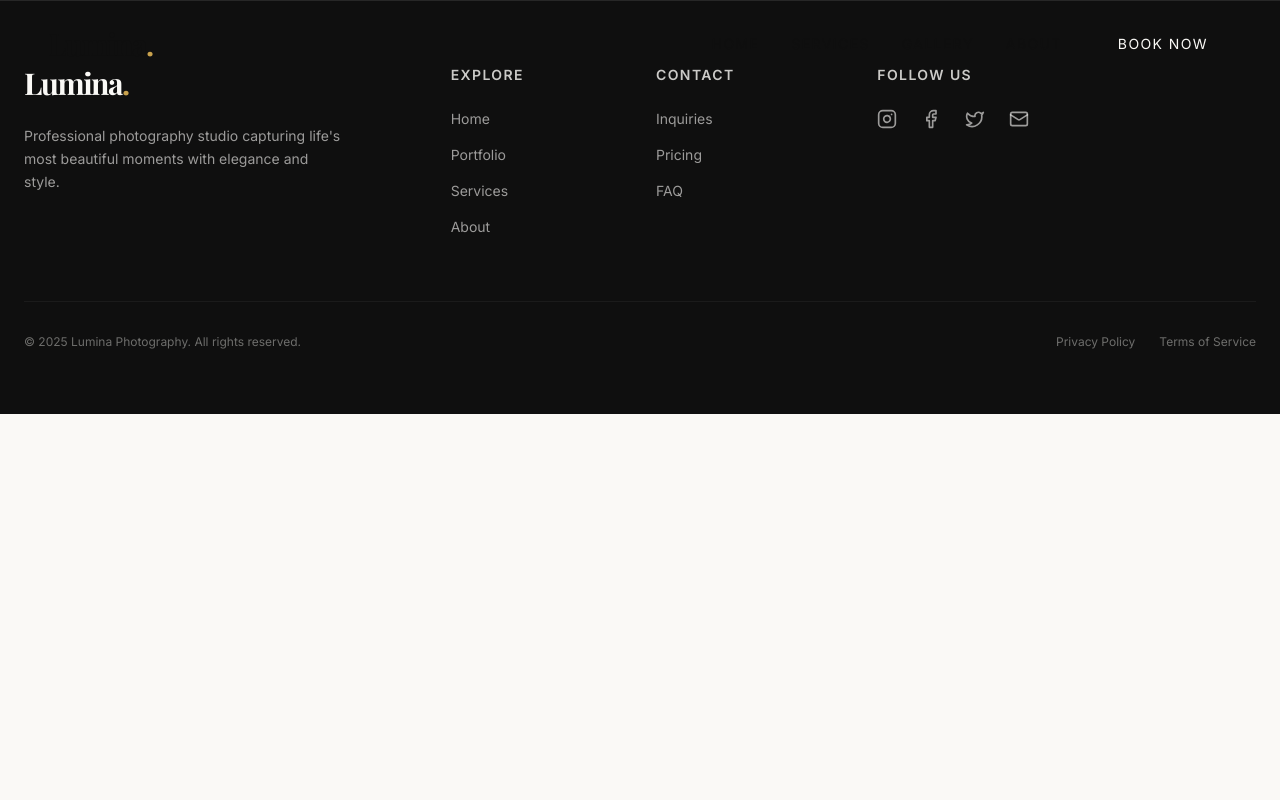
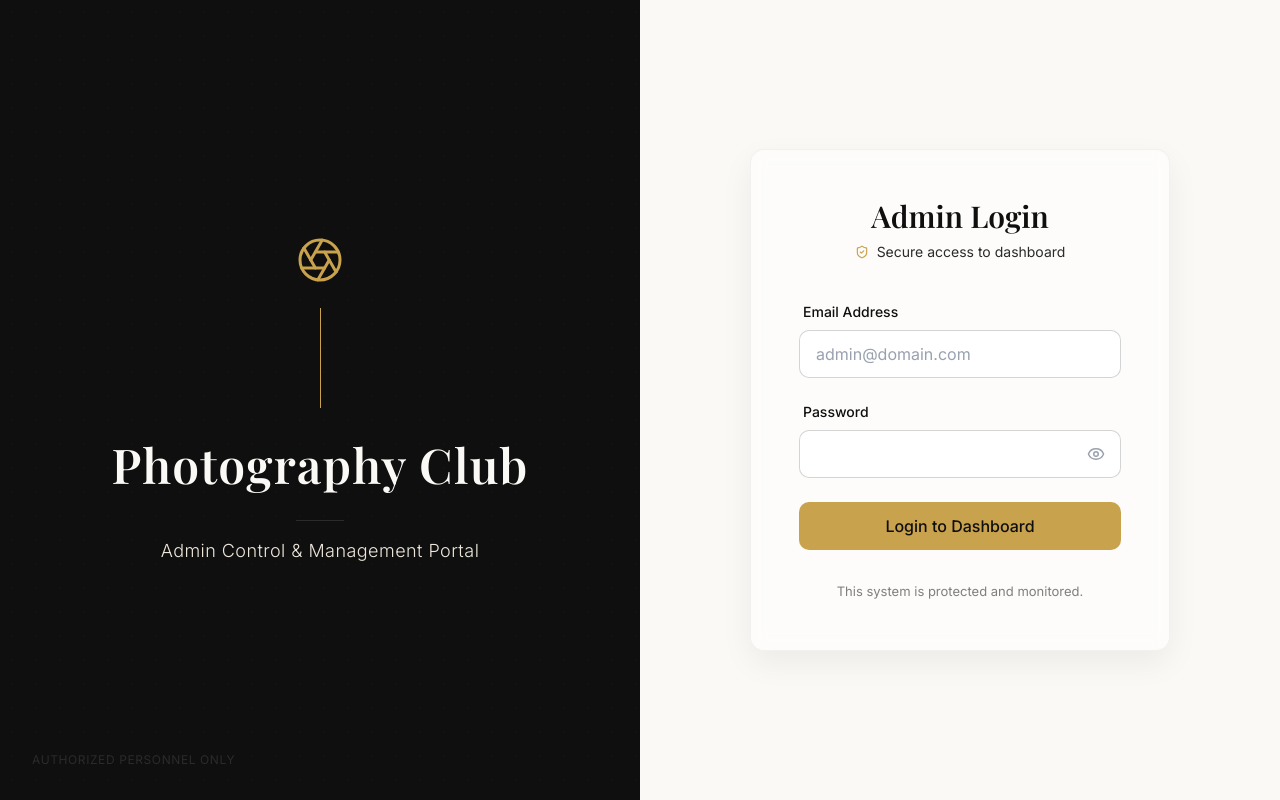
Before and after one commit to arnab0475/giftofmemories, a React (Vite) app in the folder client/: page /admin-portal-secret in a window 1280 px wide. Built offline with nearby package versions, Linux system fonts and the light colour scheme; a web font is replaced by a local one.

Commit message:
feat[frontend]: adding admin login panel

```diff
--- a/client/src/App.jsx
+++ b/client/src/App.jsx
@@ -12,6 +12,8 @@ import ServicesPage from "./pages/ServicesPage";
 import GalleryPage from "./pages/GalleryPage";
 import ContactPage from "./pages/ContactPage";
 import AboutPage from "./pages/AboutPage";
+import AdminLogin from "./pages/AdminLogin";
+import DashboardPage from "./pages/DashboardPage";
 
 const ScrollToTop = () => {
   const { pathname } = useLocation();
@@ -23,12 +25,16 @@ const ScrollToTop = () => {
   return null;
 };
 
-function App() {
+const AppContent = () => {
+  const location = useLocation();
+  const hideNavbarRoutes = ["/admin-portal-secret", "/dashboard"];
+  const shouldHideNavbar = hideNavbarRoutes.includes(location.pathname);
+
   return (
-    <Router>
+    <>
       <ScrollToTop />
       <div className="min-h-screen bg-warm-ivory selection:bg-gold-accent selection:text-white">
-        <Navbar />
+        {!shouldHideNavbar && <Navbar />}
 
         <main>
           <Routes>
@@ -37,11 +43,21 @@ function App() {
             <Route path="/gallery" element={<GalleryPage />} />
             <Route path="/contact" element={<ContactPage />} />
             <Route path="/about" element={<AboutPage />} />
+            <Route path="/admin-portal-secret" element={<AdminLogin />} />
+            <Route path="/dashboard" element={<DashboardPage />} />
           </Routes>
         </main>
 
-        <Footer />
+        {!shouldHideNavbar && <Footer />}
       </div>
+    </>
+  );
+};
+
+function App() {
+  return (
+    <Router>
+      <AppContent />
     </Router>
   );
 }
--- /dev/null
+++ b/client/src/pages/AdminLogin.jsx
@@ -0,0 +1,220 @@
+import { useState, useEffect } from "react";
+import { useNavigate } from "react-router-dom";
+import { Eye, EyeOff, Loader2, ShieldCheck, Aperture } from "lucide-react";
+import { motion } from "framer-motion";
+
+const AdminLogin = () => {
+  const navigate = useNavigate();
+  const [email, setEmail] = useState("");
+  const [password, setPassword] = useState("");
+  const [showPassword, setShowPassword] = useState(false);
+  const [isLoading, setIsLoading] = useState(false);
+  const [isSuccess, setIsSuccess] = useState(false);
+  const [error, setError] = useState("");
+  const [focusedField, setFocusedField] = useState(null);
+
+  const handleSubmit = (e) => {
+    e.preventDefault();
+    setIsLoading(true);
+
+    // Simulate network request
+    setTimeout(() => {
+      if (email === "admin@gmail.com" && password === "admin1234") {
+        setIsLoading(false);
+        setIsSuccess(true);
+        console.log("Login successful, redirecting...");
+        setTimeout(() => {
+          navigate("/dashboard", { replace: true });
+        }, 800);
+      } else {
+        setIsLoading(false);
+        setError("Invalid credentials. Access denied.");
+        setTimeout(() => setError(""), 3000);
+      }
+    }, 1000);
+  };
+
+  return (
+    <div className="min-h-screen flex flex-col md:flex-row font-inter overflow-hidden">
+      {/* LEFT PANEL - BRAND IDENTITY */}
+      <motion.div
+        initial={{ opacity: 0 }}
+        animate={{ opacity: 1 }}
+        transition={{ duration: 0.8 }}
+        className="w-full md:w-1/2 bg-[#0F0F0F] relative flex flex-col justify-center items-center p-12 text-center overflow-hidden"
+      >
+        {/* Subtle decorative elements */}
+        <div className="absolute inset-0 opacity-[0.03] bg-[radial-gradient(circle_at_center,_var(--color-gold-accent)_1px,_transparent_1px)] bg-[size:24px_24px]"></div>
+
+        <motion.div
+          initial={{ scale: 0.8, opacity: 0 }}
+          animate={{ scale: 1, opacity: 1 }}
+          transition={{ delay: 0.2, duration: 0.6 }}
+        >
+          <Aperture
+            size={48}
+            className="text-[#C9A24D] mb-6"
+            strokeWidth={1.5}
+          />
+        </motion.div>
+        {/* Vertical Gold Line Decoration - "Thin vertical gold line" option */}
+        <motion.div
+          initial={{ height: 0 }}
+          animate={{ height: "100px" }}
+          transition={{ delay: 0.5, duration: 0.8 }}
+          className="w-[1px] bg-[#C9A24D] mb-8"
+        ></motion.div>
+
+        <div className="z-10 flex flex-col items-center">
+          <h1 className="font-playfair text-4xl md:text-5xl font-semibold text-[#FAF9F6] mb-4 tracking-wide">
+            Photography Club
+          </h1>
+
+          <div className="h-[1px] w-12 bg-[#2B2B2B] my-4"></div>
+
+          <p className="text-[#EDE6DB] text-lg font-light tracking-wide">
+            Admin Control & Management Portal
+          </p>
+        </div>
+
+        <div className="absolute bottom-8 left-8 text-[#2B2B2B] text-xs tracking-wider uppercase">
+          Authorized personnel only
+        </div>
+      </motion.div>
+
+      {/* RIGHT PANEL - LOGIN FORM */}
+      <motion.div
+        initial={{ y: 20, opacity: 0 }}
+        animate={{ y: 0, opacity: 1 }}
+        transition={{ delay: 0.3, duration: 0.6 }}
+        className="w-full md:w-1/2 bg-[#FAF9F6] flex flex-col justify-center items-center p-6 md:p-12 relative"
+      >
+        <div className="w-full max-w-[420px] bg-white/50 backdrop-blur-sm rounded-[14px] p-10 md:p-12 shadow-[0_12px_32px_rgba(0,0,0,0.06)] border border-[#2B2B2B]/5">
+          <div className="text-center mb-10">
+            <h2 className="font-playfair text-3xl font-semibold text-[#0F0F0F] mb-2">
+              Admin Login
+            </h2>
+            <p className="text-[#2B2B2B] text-sm flex items-center justify-center gap-2">
+              <ShieldCheck size={14} className="text-[#C9A24D]" />
+              Secure access to dashboard
+            </p>
+          </div>
+
+          <form onSubmit={handleSubmit} className="space-y-6">
+            {/* Email Input */}
+            <div className="space-y-2 group">
+              <label
+                htmlFor="email"
+                className="block text-sm font-medium text-[#0F0F0F] ml-1 transition-colors"
+              >
+                Email Address
+              </label>
+              <div className="relative">
+                <input
+                  id="email"
+                  type="email"
+                  value={email}
+                  onChange={(e) => setEmail(e.target.value)}
+                  onFocus={() => setFocusedField("email")}
+                  onBlur={() => setFocusedField(null)}
+                  placeholder="admin@domain.com"
+                  className={`
+                    w-full h-[48px] px-4 rounded-[10px] bg-white border outline-none transition-all duration-300
+                    text-[#0F0F0F] placeholder:text-gray-400
+                    ${
+                      focusedField === "email"
+                        ? "border-[#C9A24D] shadow-[0_0_0_4px_rgba(201,162,77,0.1)]"
+                        : "border-[#2B2B2B]/20 hover:border-[#2B2B2B]/40"
+                    }
+                  `}
+                  required
+                />
+              </div>
+            </div>
+
+            {/* Password Input */}
+            <div className="space-y-2">
+              <label
+                htmlFor="password"
+                className="block text-sm font-medium text-[#0F0F0F] ml-1"
+              >
+                Password
+              </label>
+              <div className="relative">
+                <input
+                  id="password"
+                  type={showPassword ? "text" : "password"}
+                  value={password}
+                  onChange={(e) => setPassword(e.target.value)}
+                  onFocus={() => setFocusedField("password")}
+                  onBlur={() => setFocusedField(null)}
+                  className={`
+                    w-full h-[48px] px-4 pr-12 rounded-[10px] bg-white border outline-none transition-all duration-300
+                    text-[#0F0F0F] placeholder:text-gray-400
+                    ${
+                      focusedField === "password"
+                        ? "border-[#C9A24D] shadow-[0_0_0_4px_rgba(201,162,77,0.1)]"
+                        : "border-[#2B2B2B]/20 hover:border-[#2B2B2B]/40"
+                    }
+                  `}
+                  required
+                />
+                <button
+                  type="button"
+                  onClick={() => setShowPassword(!showPassword)}
+                  className="absolute right-4 top-1/2 -translate-y-1/2 text-gray-400 hover:text-[#C9A24D] transition-colors"
+                >
+                  {showPassword ? <EyeOff size={18} /> : <Eye size={18} />}
+                </button>
+              </div>
+            </div>
+
+            {/* Submit Button */}
+            <motion.button
+              whileHover={{ scale: 1.02 }}
+              whileTap={{ scale: 0.98 }}
+              className={`
+                w-full h-[48px] rounded-[10px] font-medium text-[#0F0F0F]
+                flex items-center justify-center gap-2 transition-all duration-300
+                ${
+                  isSuccess
+                    ? "bg-[#2ECC71] text-white shadow-lg"
+                    : "bg-[#C9A24D] hover:shadow-[0_0_20px_rgba(201,162,77,0.4)]"
+                }
+              `}
+              disabled={isLoading}
+            >
+              {isLoading ? (
+                <Loader2 className="animate-spin" size={20} />
+              ) : isSuccess ? (
+                <>
+                  Success <ShieldCheck size={18} />
+                </>
+              ) : (
+                "Login to Dashboard"
+              )}
+            </motion.button>
+
+            {error && (
+              <motion.div
+                initial={{ opacity: 0, y: -10 }}
+                animate={{ opacity: 1, y: 0 }}
+                className="text-[#E74C3C] text-sm text-center font-medium mt-4"
+              >
+                {error}
+              </motion.div>
+            )}
+          </form>
+
+          <div className="mt-8 text-center space-y-2">
+            <p className="text-[13px] text-[#2B2B2B]/60 font-inter">
+              This system is protected and monitored.
+            </p>
+          </div>
+        </div>
+      </motion.div>
+    </div>
+  );
+};
+
+export default AdminLogin;
--- /dev/null
+++ b/client/src/pages/DashboardPage.jsx
@@ -0,0 +1,23 @@
+import { motion } from "framer-motion";
+
+const DashboardPage = () => {
+  return (
+    <div className="min-h-screen bg-[#F5F5F5] p-8 font-inter">
+      <motion.div
+        initial={{ opacity: 0, y: 20 }}
+        animate={{ opacity: 1, y: 0 }}
+        transition={{ duration: 0.5 }}
+        className="max-w-7xl mx-auto"
+      >
+        <h1 className="font-playfair text-4xl text-[#0F0F0F] mb-6">
+          Dashboard
+        </h1>
+        <div className="bg-white rounded-xl p-8 shadow-sm border border-[#E5E5E5]">
+          <p className="text-[#2B2B2B]">Welcome to the Admin Dashboard.</p>
+        </div>
+      </motion.div>
+    </div>
+  );
+};
+
+export default DashboardPage;
```
